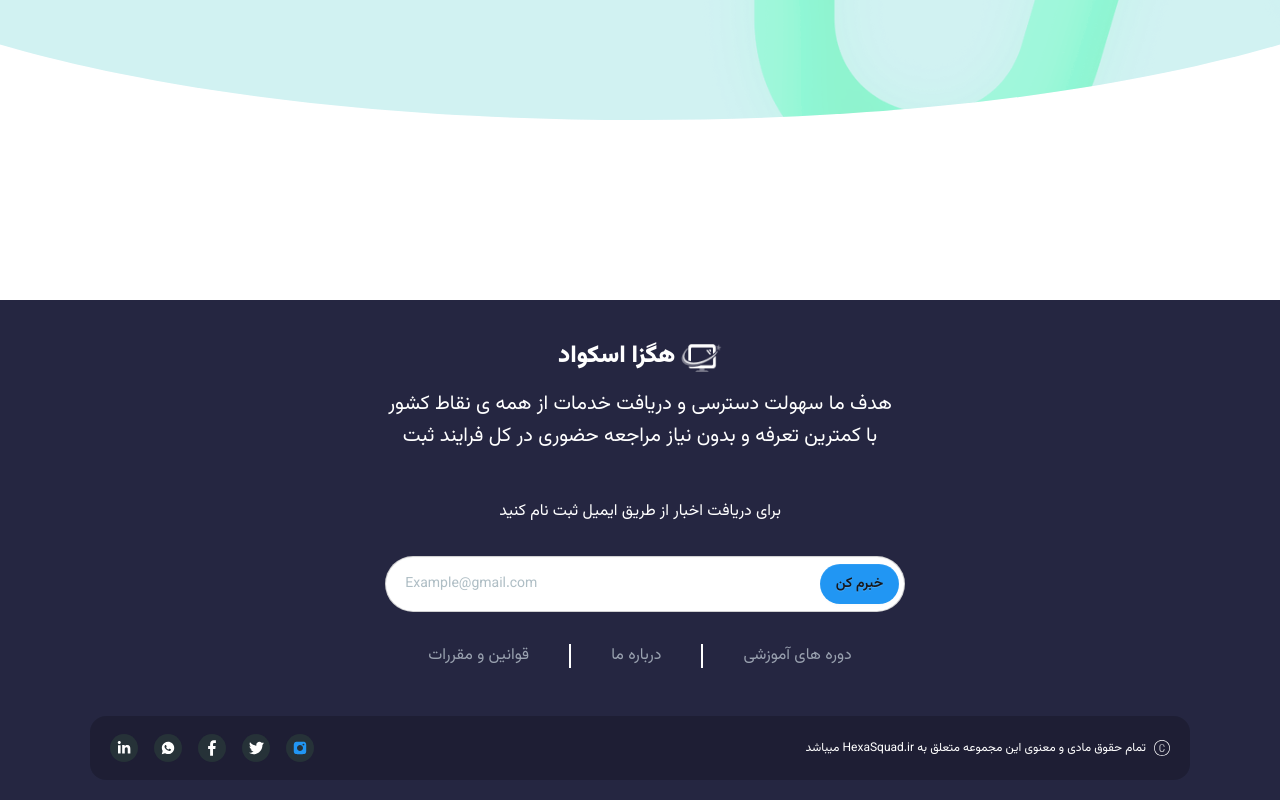
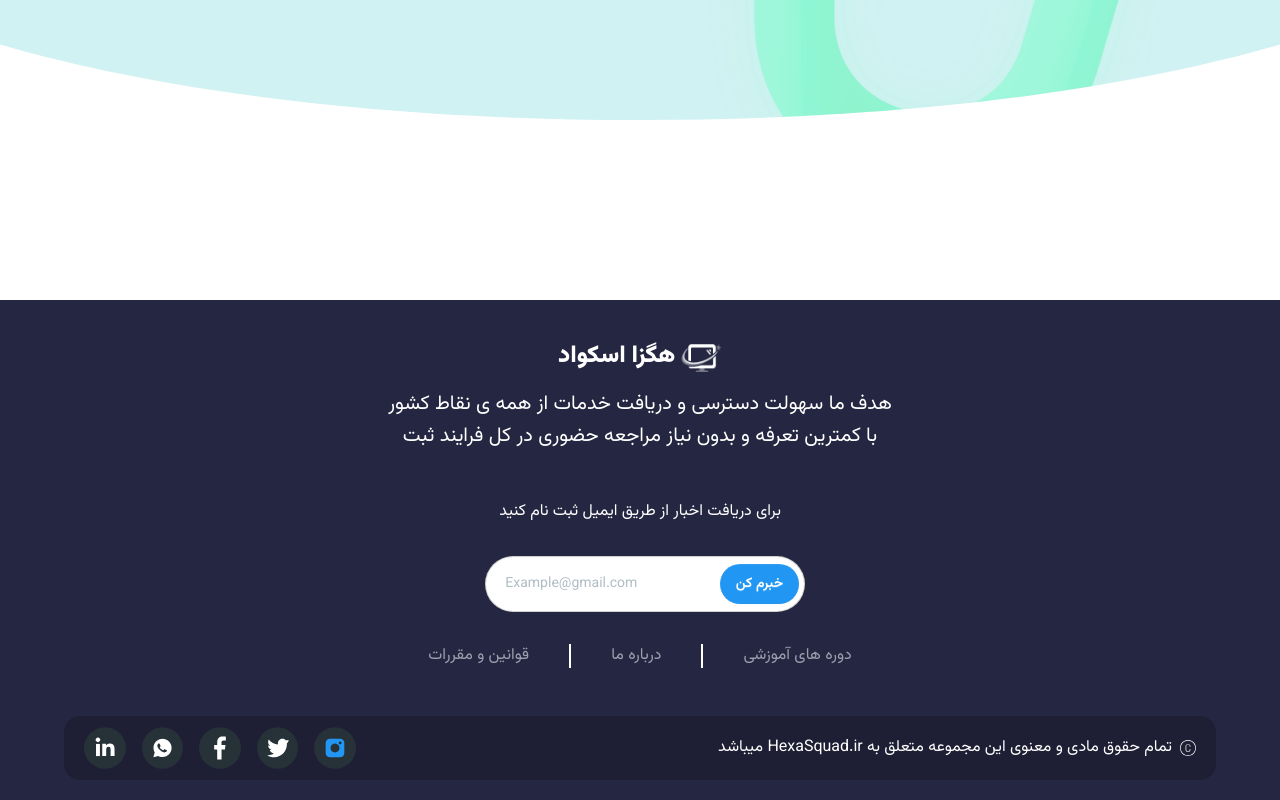
Before and after one commit to academy-react-winter1403/Teamhub, a React (Vite) app: page / in a window 1280 px wide. Shown: the part 780-1580 px from the top of the page. Built offline with nearby package versions, Linux system fonts and the light colour scheme.

Commit message:
resp footer
footer tamom shod

```diff
--- a/src/components/Footer/Footer.tsx
+++ b/src/components/Footer/Footer.tsx
@@ -17,7 +17,7 @@
             <p className="font-black">هگزا اسکواد</p>
             <img className="h-7 " src={hegzaImg} alt="image not found :(" />
           </div>
-          <p className="text-xl font-normal leading-8 pb-5">
+          <p className="xl:text-[20px] md:text-[18px] font-normal leading-8 pb-5 ">
             هدف ما سهولت دسترسی و دریافت خدمات از همه ی نقاط کشور
             <br /> با کمترین تعرفه و بدون نیاز مراجعه حضوری در کل فرایند ثبت
           </p>
@@ -30,11 +30,11 @@
           </div>
 
           <div className="relative flex justify-center items-center">
-            <button className="btn join-item rounded-full relative right-10  z-10 bg-[#2196F3] border-0 ">
+            <button className="btn join-item rounded-full relative right-10  z-10 bg-[#2196F3] text-white border-0  ">
               خبرم کن
             </button>
             <input
-              className="input join-item text-left rounded-full  w-130 h-14 bg-white text-[#607D8B] relative left-11 focus:outline-0"
+              className="input join-item text-left rounded-full  min-w-[18%] h-14 bg-white text-[#607D8B] relative left-11 focus:outline-0"
               placeholder="Example@gmail.com  "
             />
           </div>
@@ -48,17 +48,17 @@
             <div className="border-r-2 pr-10 pl-10" > <p className="text-gray-400">قوانین و مقررات</p></div>
           </div>
         </div>
-        <div className=" bg-[rgba(0,0,0,0.2)] w-[1100px] rounded-2xl h-[64px] flex flex-row-reverse justify-between justify-self-center mt-12 mb-10 ">
-          <div className="flex">
-            <img className="w-7 ml-4" src={social1} alt="img not found :(" />
-            <img className="w-7 ml-4" src={social2} alt="img not found :(" />
-            <img className="w-7 ml-4" src={social3} alt="img not found :(" />
-            <img className="w-7 ml-4" src={social4} alt="img not found :(" />
-            <img className="w-7 ml-5" src={social5} alt="img not found :(" />
+        <div className=" bg-[rgba(0,0,0,0.2)] w-[90%]   rounded-2xl h-[64px] flex flex-row-reverse justify-between justify-self-center mt-12 mb-10 ">
+          <div className="flex justify-end ">
+            <img className="w-[11%] ml-4" src={social1} alt="img not found :(" />
+            <img className="w-[11%] ml-4" src={social2} alt="img not found :(" />
+            <img className="w-[11%] ml-4" src={social3} alt="img not found :(" />
+            <img className="w-[11%] ml-4" src={social4} alt="img not found :(" />
+            <img className="w-[11%] ml-5" src={social5} alt="img not found :(" />
           </div>
 
-          <div className="flex flex-row-reverse gap-2 mr-5   ">
-            <p className="flex items-center text-xs">
+          <div className="flex flex-row-reverse gap-2 mr-5 md:w-[70%] justify-end ">
+            <p className="flex items-center whitespace-nowrap xl:text-[16px]   md:text-[13px] sm:text-[10px] ">
               تمام حقوق مادی و معنوی این مجموعه متعلق به HexaSquad.ir میباشد
             </p>
             <img className="w-4 items-center" src={copyright} alt="img not found :(" />
```
Also changed, not shown: 1 other file (tests, documents, lock files or other folders).
